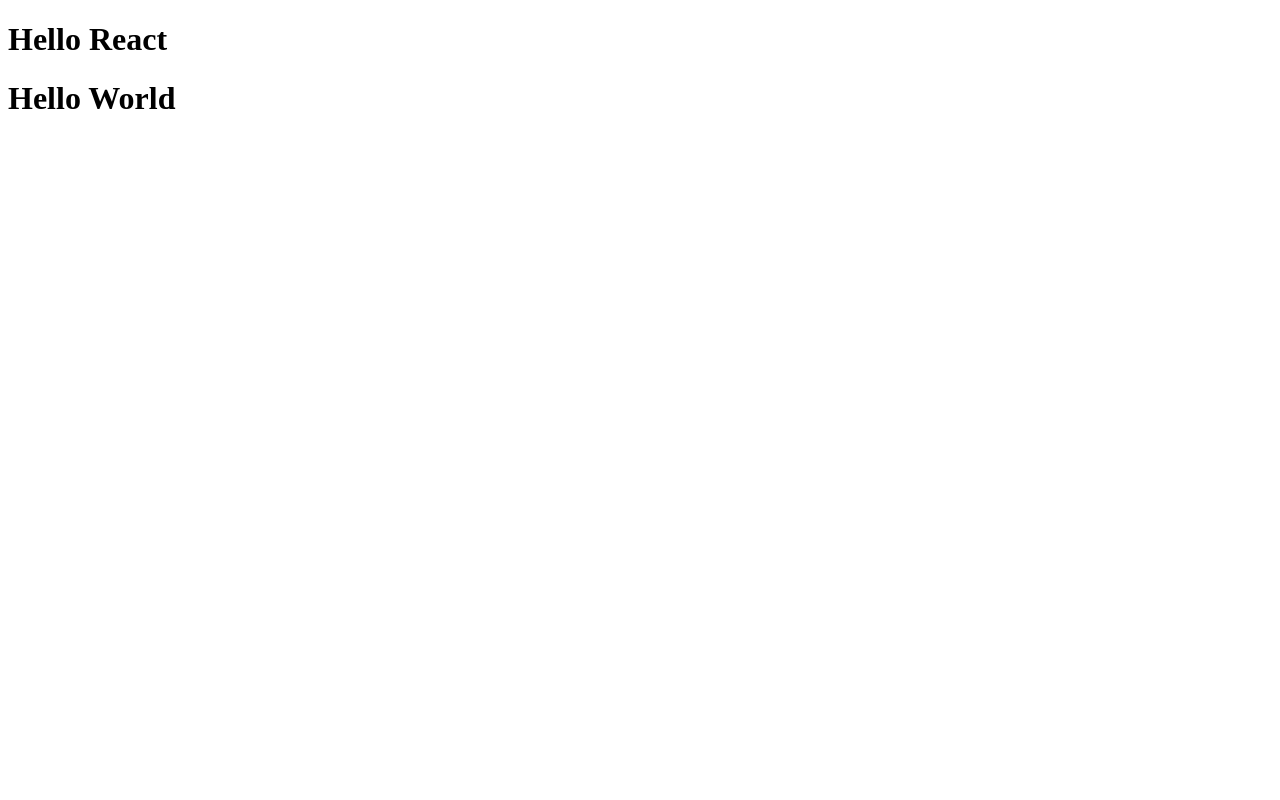
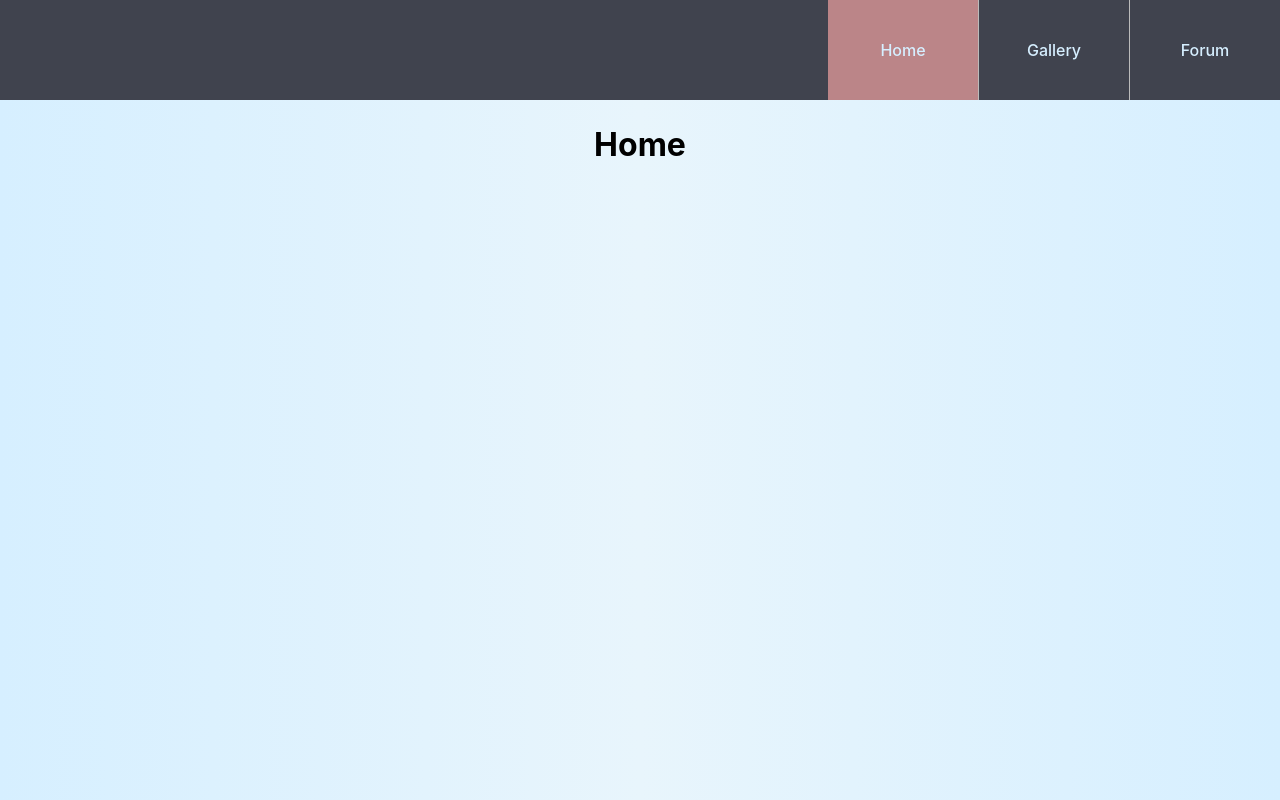
Before and after one commit to RobertPaton-Smith/react-assignment, a React (Vite) app: page / in a window 1280 px wide. Built offline with nearby package versions, Linux system fonts and the light colour scheme.

Commit message:
NAVBAR: Added functional navbar and styled for desktop

```diff
--- a/src/App.jsx
+++ b/src/App.jsx
@@ -1,15 +1,35 @@
-import { useState } from 'react'
-// import reactLogo from './assets/react.svg'
-import './App.css'
+import Navbar from "./components/Navbar.jsx";
+import "./styles/App.css";
+
+import Home from "./pages/Home.jsx";
+import Gallery from "./pages/Gallery.jsx";
+import Forum from "./pages/Forum.jsx";
 
 function App() {
-  const [count, setCount] = useState(0)
+  let component;
+
+  switch (window.location.pathname) {
+      case "/":
+          component = <Home />;
+          break;
+
+      case "/gallery":
+          component = <Gallery />;
+          break;
+
+      case "/forum":
+          component = <Forum />;
+          break;
+  }
 
   return (
     <>
-      <h1>Hello World</h1>
+      <Navbar />
+      <div id="mainContent">
+        {component}
+      </div>
     </>
-  )
+  );
 }
 
-export default App
+export default App;
--- /dev/null
+++ b/src/components/Navbar.jsx
@@ -0,0 +1,32 @@
+import "./../styles/Navbar.css"
+
+export default function Navbar() {
+
+    return (
+        <ul id="navbar">
+            {/* <li id="logo" class="navbar-item">Sample Project</li> */}
+            <div>
+                <NavItem href="/">Home</NavItem>
+                <NavItem href="/gallery">Gallery</NavItem>
+                <NavItem href="/forum">Forum</NavItem>
+            </div>
+        </ul>
+    );
+
+}
+
+function NavItem({href, children, ...props })
+{
+    const path = window.location.pathname
+    let idName = "";
+    if (href == path){
+        document.title = `Sample Project: ${children}`;
+        idName = "active";
+    }
+
+    return (
+        <li class="navbar-item">
+            <a href={href} id={idName}>{children}</a>
+        </li>
+    )
+}
--- a/src/main.jsx
+++ b/src/main.jsx
@@ -1,18 +1,13 @@
 import React from 'react'
 import ReactDOM from 'react-dom/client'
-import './index.css'
-import Counter from "./components/Counter.jsx";
-import Posts from "./components/Posts.jsx";
+import './styles/index.css'
 import App from "./App.jsx"; // app.jsx has some styling that I can't get rid of for now
 
-const greeting = <h1>Hello React</h1>
+// const greeting = <h1>Hello React</h1>
 // const greeting = React.createElement("h1", null, "Hello React") // alternative
-
-
 
 ReactDOM.createRoot(document.getElementById('root')).render(
   <React.StrictMode>
-    {greeting}
     <App/>
   </React.StrictMode>,
 )
--- /dev/null
+++ b/src/pages/Forum.jsx
@@ -0,0 +1,5 @@
+export default function Forum() {
+    return (
+        <h1>Forum</h1>
+    )
+}
--- /dev/null
+++ b/src/pages/Gallery.jsx
@@ -0,0 +1,3 @@
+export default function Gallery() {
+    return <h1>Gallery</h1>;
+}
--- /dev/null
+++ b/src/pages/Home.jsx
@@ -0,0 +1,10 @@
+import Counter from "../components/Counter.jsx"
+import Posts from "../components/Posts.jsx";
+import Navbar from "../components/Navbar.jsx";
+
+export default function Home()
+{
+    return (
+        <h1>Home</h1>
+    )
+}
--- a/src/App.css
+++ b/src/styles/App.css
@@ -40,3 +40,26 @@
 .read-the-docs {
   color: #888;
 } */
+/* @import "./globals.css";
+#root {
+  background-color: var(--columbia-blue);
+} */
+#mainContent {
+  left: 0;
+  width: 100%;
+  height: 100%;
+  background-image: linear-gradient(to right, var(--columbia-blue), var(--lighter-columbia-blue), var(--columbia-blue));
+}
+
+@media only screen and (min-width: 600px) {
+    #mainContent {
+        position: fixed;
+        top: 100px;
+    }
+}
+
+@media only screen and (max-width: 600px) {
+    #mainContent {
+        display: none;
+    }
+}
--- /dev/null
+++ b/src/styles/Navbar.css
@@ -0,0 +1,97 @@
+@import "globals.css";
+
+/* Global Properties */
+#navbar {
+    list-style-type: none;
+    margin: 0;
+    padding: 0;
+    background-color: var(--charcoal);
+
+    position: fixed;
+    top: 0;
+    left: 0;
+    width: 100%;
+
+
+}
+
+#active {
+    background-color: white;
+    background-color: var(--old-rose);
+}
+
+#active:hover {
+    color: white;
+}
+
+.navbar-item a {
+    color: var(--columbia-blue);
+    padding: 8px;
+    display: block;
+    text-align: center;
+    text-decoration: none;
+    background-color: var(--charcoal);
+}
+
+.navbar-item a:hover {
+    color: var(--air-superiority-blue);
+    background-color: var(--columbia-blue);
+
+}
+
+/* Desktop Properties */
+@media only screen and (min-width: 600px) {
+    #navbar {
+        overflow: hidden;
+        height: 100px;
+    }
+
+    #logo {
+        border-right: none;
+        float: left;
+    }
+
+    #navbar div {
+        float: right;
+        height: 100%;
+    }
+
+    .navbar-item {
+        display: inline;
+        float: left;
+        border-right: 1px solid #bbb;
+        width: 150px;
+        height: 100%;
+    }
+    .navbar-item a{
+        height: 100%;
+        padding: 25%;
+    }
+
+    .navbar-item:last-child {
+        border-right: none;
+    }
+
+}
+
+/* Mobile Properties */
+@media only screen and (max-width: 600px) {
+    #navbar {
+        height: 100%;
+        overflow: auto;
+    }
+    #logo {
+        display:none;
+    }
+    .navbar-item a {
+        padding: 5em;
+    }
+
+    .navbar-item {
+        border-bottom: 1px solid #bbb;
+    }
+    .navbar-item:first-child {
+        border-top: 1px solid #bbb;
+    }
+
+}
--- /dev/null
+++ b/src/styles/globals.css
@@ -0,0 +1,10 @@
+#root
+{
+  /* Colour constants */
+  --cambridge-blue: #729b79;
+  --charcoal: #40434E;
+  --old-rose: #bb8588;
+  --columbia-blue: #d6efff;
+  --lighter-columbia-blue: #e8f5fc;
+  --air-superiority-blue: #6d98ba;
+}
--- a/src/index.css
+++ b/src/styles/index.css
@@ -1,11 +1,15 @@
-/* :root {
+@import "./globals.css";
+
+:root {
   font-family: Inter, system-ui, Avenir, Helvetica, Arial, sans-serif;
   line-height: 1.5;
   font-weight: 400;
 
-  color-scheme: light dark;
-  color: rgba(255, 255, 255, 0.87);
-  background-color: #242424;
+  /* color-scheme: light dark; */
+  /* color: rgba(255, 255, 255, 0.87); */
+  color: var(--columbia-blue);
+  background-color: var(--columbia-blue);
+  /* background-color: black; */
 
   font-synthesis: none;
   text-rendering: optimizeLegibility;
@@ -14,6 +18,9 @@
   -webkit-text-size-adjust: 100%;
 }
 
+h1 {
+  text-align: center;
+}
 a {
   font-weight: 500;
   color: #646cff;
@@ -23,6 +30,7 @@
   color: #535bf2;
 }
 
+/*
 body {
   margin: 0;
   display: flex;
@@ -67,3 +75,8 @@
     background-color: #f9f9f9;
   }
 } */
+/* @import "./globals.css";
+
+:root {
+  background-color: var(--columbia-blue) ;
+} */
```
